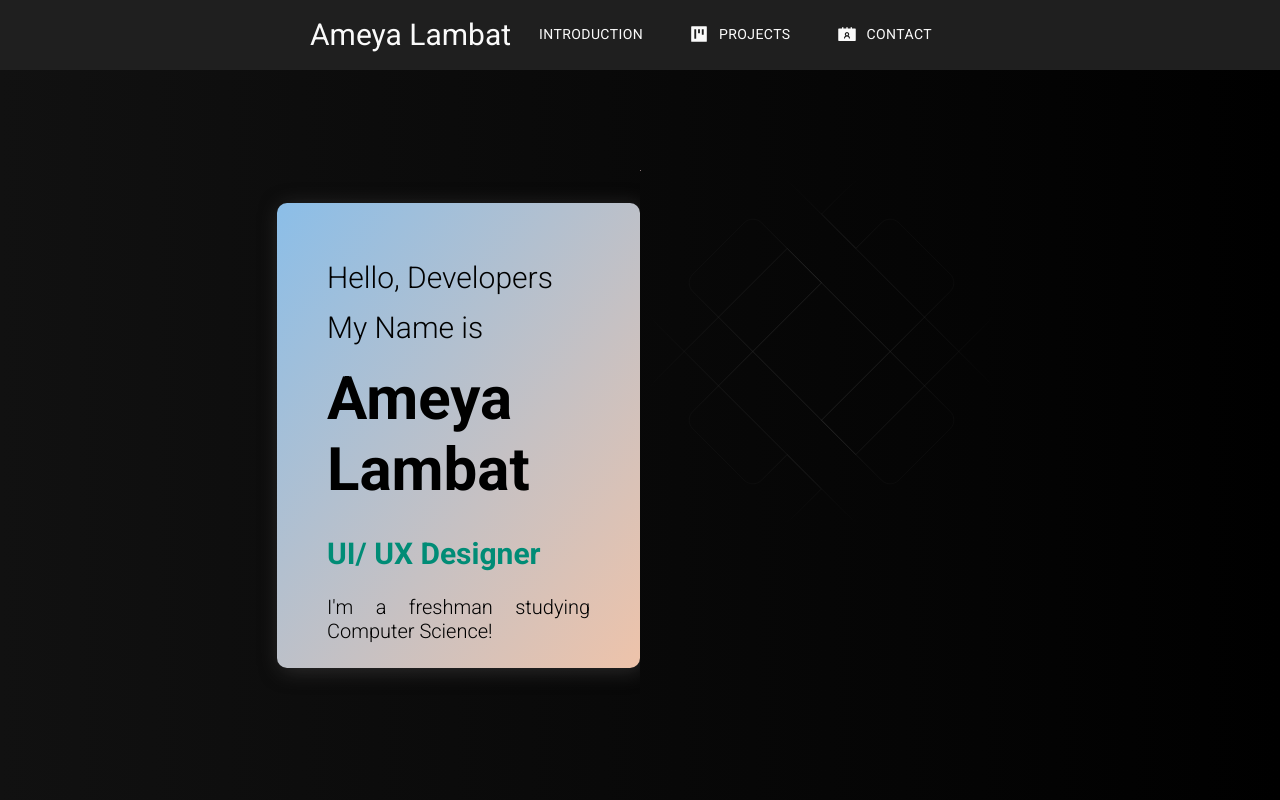
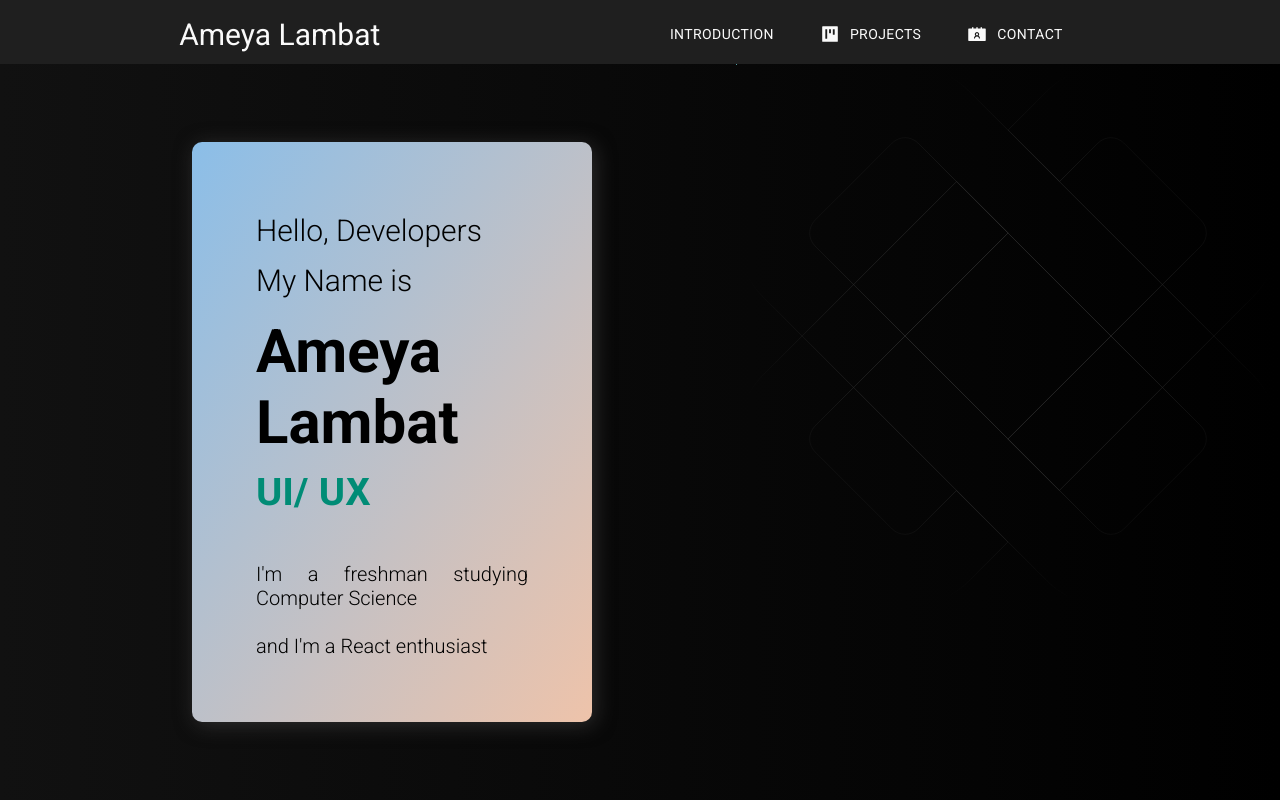
Before and after one commit to ameyalambat128/portfolio2021, a React (Create React App) app: page / in a window 1280 px wide. Built offline with nearby package versions, Linux system fonts and the light colour scheme.

Commit message:
fix: made the page more responsive

```diff
--- a/src/app.scss
+++ b/src/app.scss
@@ -2,15 +2,15 @@
   height: 100vh;
   .sections {
     width: 100%;
-    height: calc(100vh - 70px);
+    height: calc(100vh - 8vh);
     background-color: aqua;
     position: relative;
-    top: 70px;
+    top: 8vh;
     scroll-behavior: smooth;
     //scroll-snap-type: y mandatory; //you can remove the snappy thing later
     > * {
       width: 100%;
-      height: calc(100vh - 70px);
+      height: calc(100vh - 8vh);
       //scroll-snap-align: start; //you can remove the snappy thing later
     }
   }
--- a/src/components/contact/contact.scss
+++ b/src/components/contact/contact.scss
@@ -3,7 +3,7 @@
   background: linear-gradient(to left, #000, rgb(17, 17, 17));
 
   .bottom-contacts {
-    margin-top: 615px;
+    margin-top: 33%;
     display: flex;
     flex-direction: column;
     align-items: center;
--- a/src/components/intro/Intro.jsx
+++ b/src/components/intro/Intro.jsx
@@ -21,7 +21,13 @@ const Intro = () => {
               <div className="title-item">Sport Climber</div>
             </div>
           </div>
-          <div className="desc">I'm a freshman studying Computer Science!</div>
+          <div className="desc">
+            <br />
+            I'm a freshman studying Computer Science
+            <br />
+            <br />
+            and I'm a React enthusiast
+          </div>
         </div>
       </div>
       <div className="right">
--- a/src/components/intro/intro.scss
+++ b/src/components/intro/intro.scss
@@ -2,18 +2,20 @@
   //background-color: #fafafa;
   background: linear-gradient(to left, #000, rgb(17, 17, 17));
   display: flex;
+  justify-content: space-between;
 
   .left {
     flex: 1;
-    padding-left: 277px;
+    padding-left: 24vh;
     display: flex;
     align-items: center;
     //background-color: #a8d5baff;
     //background-color: #000;
     //background: linear-gradient(to left, #000, rgb(17, 17, 17));
     .left-wrapper {
-      height: 50%;
-      padding: 50px;
+      width: 50%;
+      height: auto;
+      padding: 8vh;
       background: linear-gradient(
         to bottom right,
         #8bbee8ff,
@@ -32,10 +34,11 @@
         font-size: 60px;
       }
       .title {
-        height: 50px;
+        width: 100%;
+        height: 5vh;
         overflow: hidden;
         .title-wrapper {
-          animation: move 10s ease-in-out infinite alternate-reverse;
+          animation: move 10s ease-in-out infinite alternate;
           @keyframes move {
             25% {
               transform: translateY(-50px);
@@ -51,8 +54,7 @@
             }
           }
           .title-item {
-            height: 50px;
-            font-size: 30px;
+            font-size: 40px;
             font-weight: bold;
             display: flex;
             align-items: center;
@@ -61,6 +63,8 @@
         }
       }
       .desc {
+        height: auto;
+        width: 100%;
         padding-top: 20px;
         font-size: 20px;
         font-weight: 300;
@@ -72,6 +76,7 @@
   .right {
     //background-color: #000;
     flex: 1;
-    padding: 100px 277px 50px 0px;
+    height: auto;
+    // padding: 17vh 20vh 10vh 0;
   }
 }
--- a/src/components/navbar/navbar.scss
+++ b/src/components/navbar/navbar.scss
@@ -1,7 +1,7 @@
 @import "../../global.scss";
 
 .navbar {
-  height: 70px;
+  height: 8vh;
   width: 100%;
   background-color: #1f1f1f;
   color: $mainColor;
@@ -11,7 +11,7 @@
   right: 0;
   z-index: 2;
   .wrapper {
-    padding: 16px 310px;
+    padding: 2vh 14vw;
     display: flex;
     align-items: center;
     justify-content: space-between;
@@ -23,7 +23,7 @@
         font-weight: 400;
         display: center;
         color: #fafafa;
-        padding-right: 20px;
+        padding-right: 2vh;
       }
       .name {
         font-size: 30px;
--- a/src/components/style/divider.scss
+++ b/src/components/style/divider.scss
@@ -1,5 +1,5 @@
 .hr {
-  width: 1366px;
+  width: 70%;
   height: 1px;
   margin: 15px auto;
   border: 0;
--- a/src/global.scss
+++ b/src/global.scss
@@ -1 +1,23 @@
 $mainColor: #242526;
+::-webkit-scrollbar {
+  width: 20px;
+}
+::-webkit-scrollbar-track {
+  background-color: #242526;
+}
+::-webkit-scrollbar-thumb {
+  background-color: #d6dee1;
+}
+::-webkit-scrollbar-thumb {
+  background-color: #d6dee1;
+  border-radius: 20px;
+}
+::-webkit-scrollbar-thumb {
+  background-color: #d6dee1;
+  border-radius: 20px;
+  border: 6px solid transparent;
+  background-clip: content-box;
+}
+::-webkit-scrollbar-thumb:hover {
+  background-color: #a8bbbf;
+}
```
Also changed, not shown: src/components/assets/images/A.png (added).
